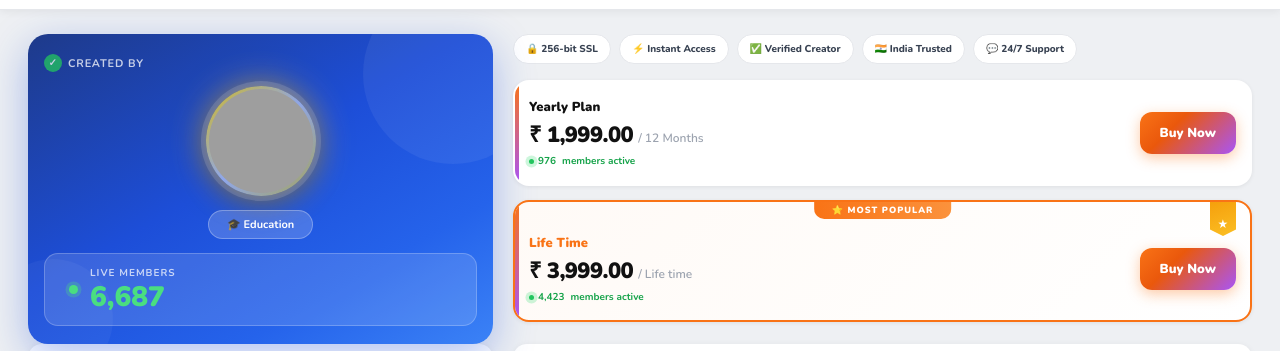
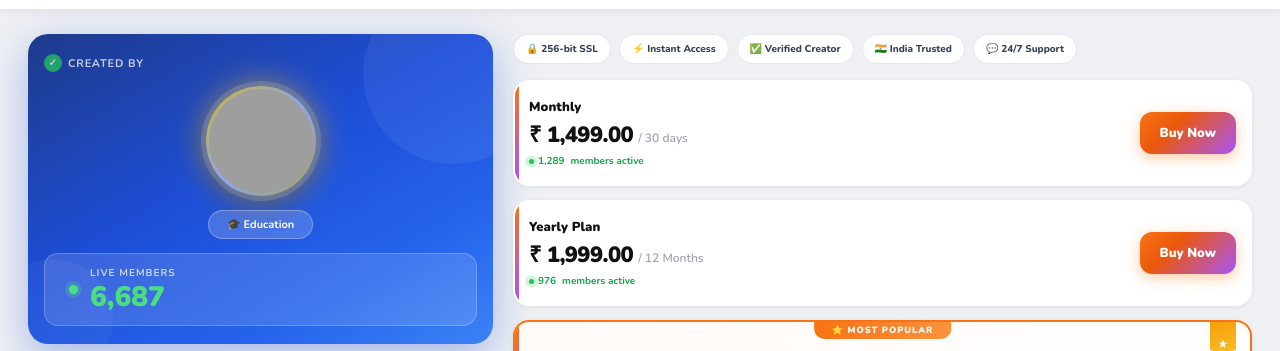
Before and after one commit to telegrowweb-web/vippremiummembership, a plain HTML site: page index.html in a window 1280 px wide. Shown: the part 42-393 px from the top of the page. Drawn offline with nearby package versions, Linux system fonts and the light colour scheme; grey boxes are pictures that could not be loaded.

Commit message:
Update index.html

```diff
--- a/index.html
+++ b/index.html
@@ -153,14 +153,22 @@ body{font-family:"Nunito",sans-serif;background:#eef0f3;color:#1a1a1a;min-height
         <div class="tbadge">🇮🇳 India Trusted</div>
         <div class="tbadge">💬 24/7 Support</div>
       </div>
+   <div class="plan-card" onclick="pay('https://onetapay.com/pp/MjAxNw==')">
+        <div class="pinfo">
+          <div class="pname">Monthly </div>
+          <div class="pprice-row"><div class="pprice">₹ 1,499.00</div><div class="pdur">/ 30 days</div></div>
+          <div class="plive"><div class="mdot"></div><span id="c1">0</span>&thinsp;members active</div>
+        </div>
+        <button class="buybtn" onclick="event.stopPropagation();pay('https://onetapay.com/pp/MjAxNw==')">Buy Now</button>
+      </div>
 
-      <div class="plan-card" onclick="pay('https://onetapay.com/pp/MTkzMg=')">
+      <div class="plan-card" onclick="pay('https://onetapay.com/pp/MTkzMg==')">
         <div class="pinfo">
           <div class="pname">Yearly Plan</div>
           <div class="pprice-row"><div class="pprice">₹ 1,999.00</div><div class="pdur">/ 12 Months</div></div>
           <div class="plive"><div class="mdot"></div><span id="c2">0</span>&thinsp;members active</div>
         </div>
-        <button class="buybtn" onclick="event.stopPropagation();pay('https://onetapay.com/pp/MTkzMg=')">Buy Now</button>
+        <button class="buybtn" onclick="event.stopPropagation();pay('https://onetapay.com/pp/MTkzMg==')">Buy Now</button>
       </div>
 
       <div class="plan-card popular" onclick="pay('https://onetapay.com/pp/MTkzMw==')">
```
